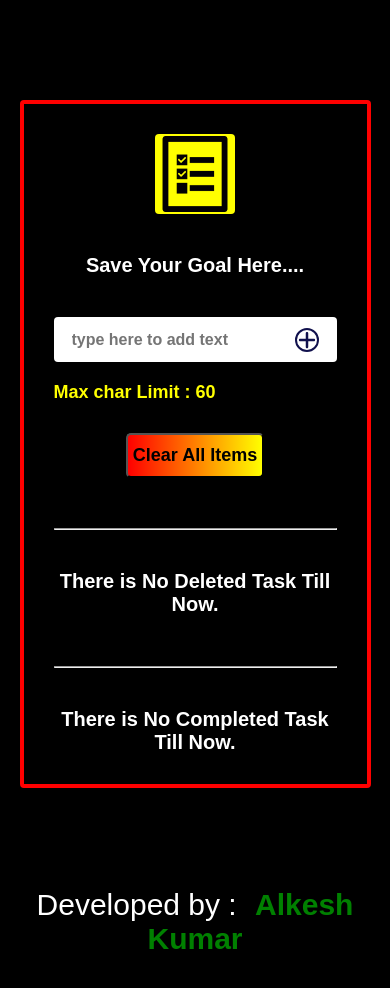
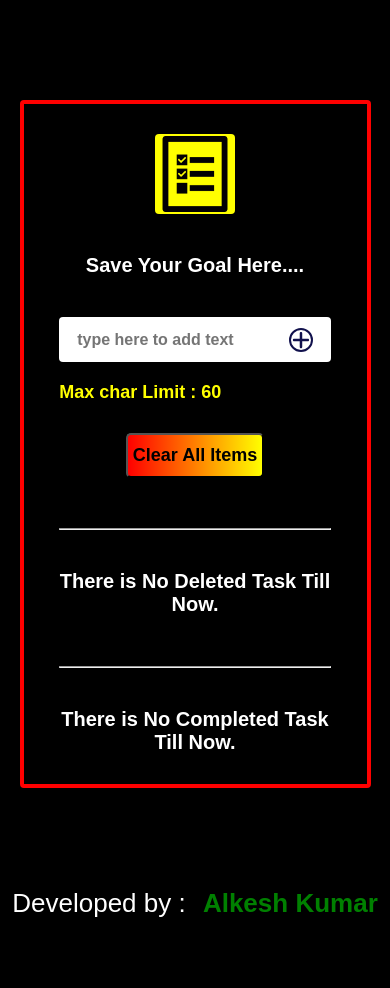
Before and after one commit to Alkesh199/ToDoListApp1, a React (Create React App) app: page / in a window 390 px wide. Shown: the top 988 px of the page. Built offline with nearby package versions, Linux system fonts and the light colour scheme.

Commit message:
added style

```diff
--- a/src/App.css
+++ b/src/App.css
@@ -40,6 +40,9 @@ body{
   background-color:green;
 }
 
+.inner-container{
+  max-width:96%;
+}
 .heading{
 color:white;
 font-size:20px;
@@ -113,6 +116,7 @@ outline:none;
 font-size:16px;
 font-weight:bold;
 width:500px;
+padding-right:20px;
 }
 
 
@@ -146,7 +150,7 @@ hr{
 }
 
 .list-item-div p{
-  font-size:28px;
+  font-size:24px;
 }
 .deletedTaskDiv p{
   color:white;
@@ -162,7 +166,7 @@ hr{
 }
 
 .developer-text{
-  font-size:30px;
+  font-size:26px;
   color:white;
   text-align: center;
   margin-bottom:60px;
@@ -201,7 +205,10 @@ padding-left:10px;
   color:green;
 }
 
-
+.list-item-div p{
+  word-wrap: break-word;
+  line-height: 38px;
+}
 
 
 @media screen and (max-width:768px) {
@@ -213,4 +220,7 @@ padding-left:10px;
     width:20px;
     height:20px;
   }
+  .list-item-div p{
+    font-size:22px;
+  }
 }
```
Also changed, not shown: src/components/ToDo.js (line endings or trailing spaces).
